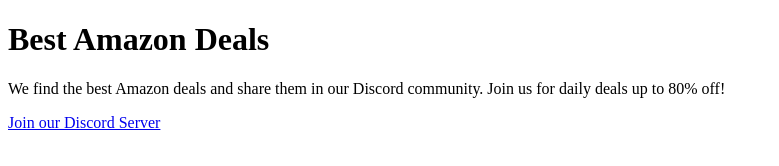
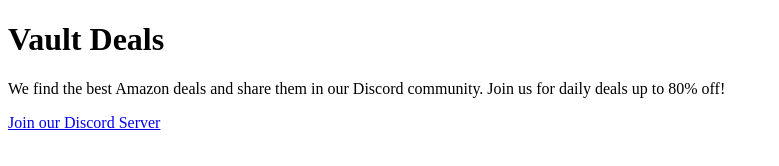
Before and after one commit to ahaigh24/ahaigh24.github.io, a plain HTML site: page index.html in a window 1280 px wide. Shown: the whole page, without its empty margins (0-779 px from the left). Drawn offline with Linux system fonts and the light colour scheme.

Commit message:
Update index.html

```diff
--- a/index.html
+++ b/index.html
@@ -1,10 +1,10 @@
 <!DOCTYPE html>
 <html>
 <head>
-  <title>Amazon Deals Discord</title>
+  <title>Vault Deals</title>
 </head>
 <body>
-  <h1>Best Amazon Deals</h1>
+  <h1>Vault Deals</h1>
   <p>We find the best Amazon deals and share them in our Discord community. Join us for daily deals up to 80% off!</p>
   <a href="https://discord.gg/J5vXFKJE5">Join our Discord Server</a>
 </body>
```
